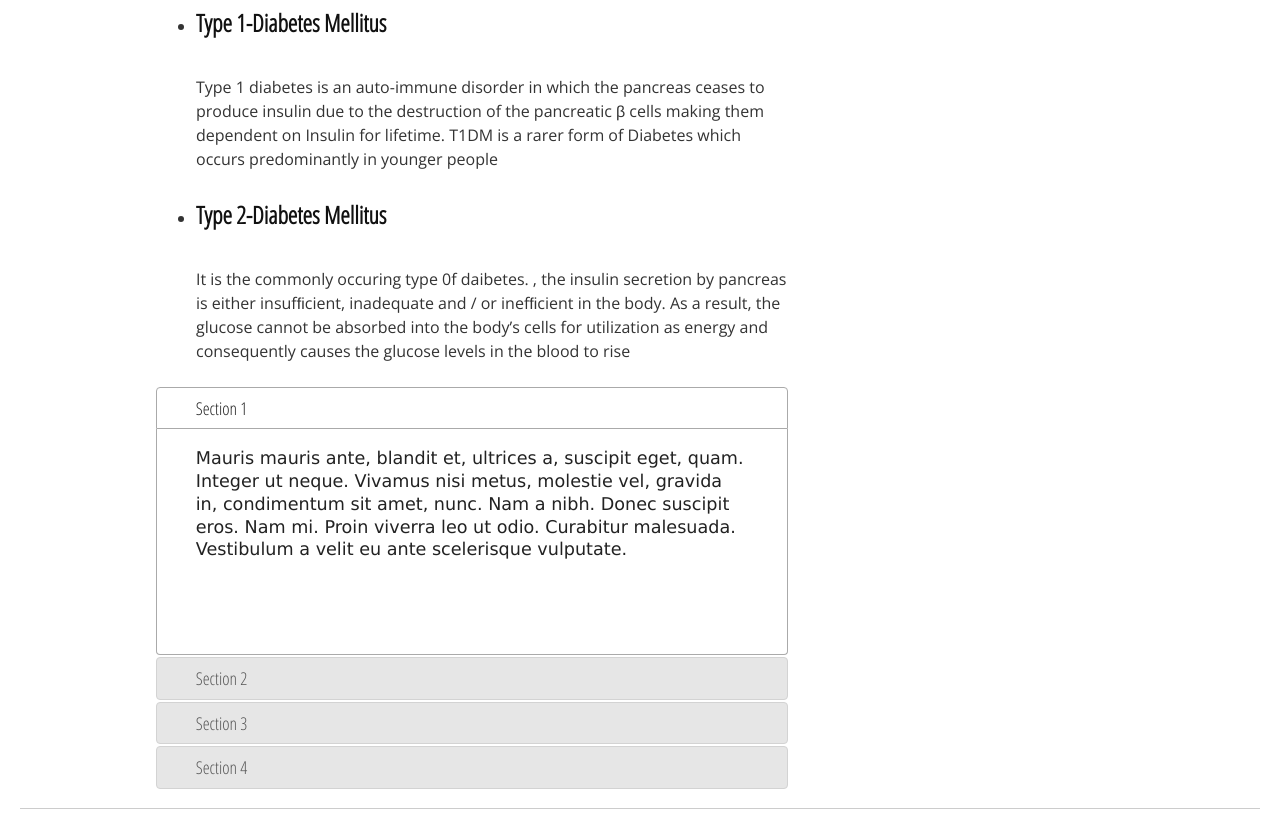
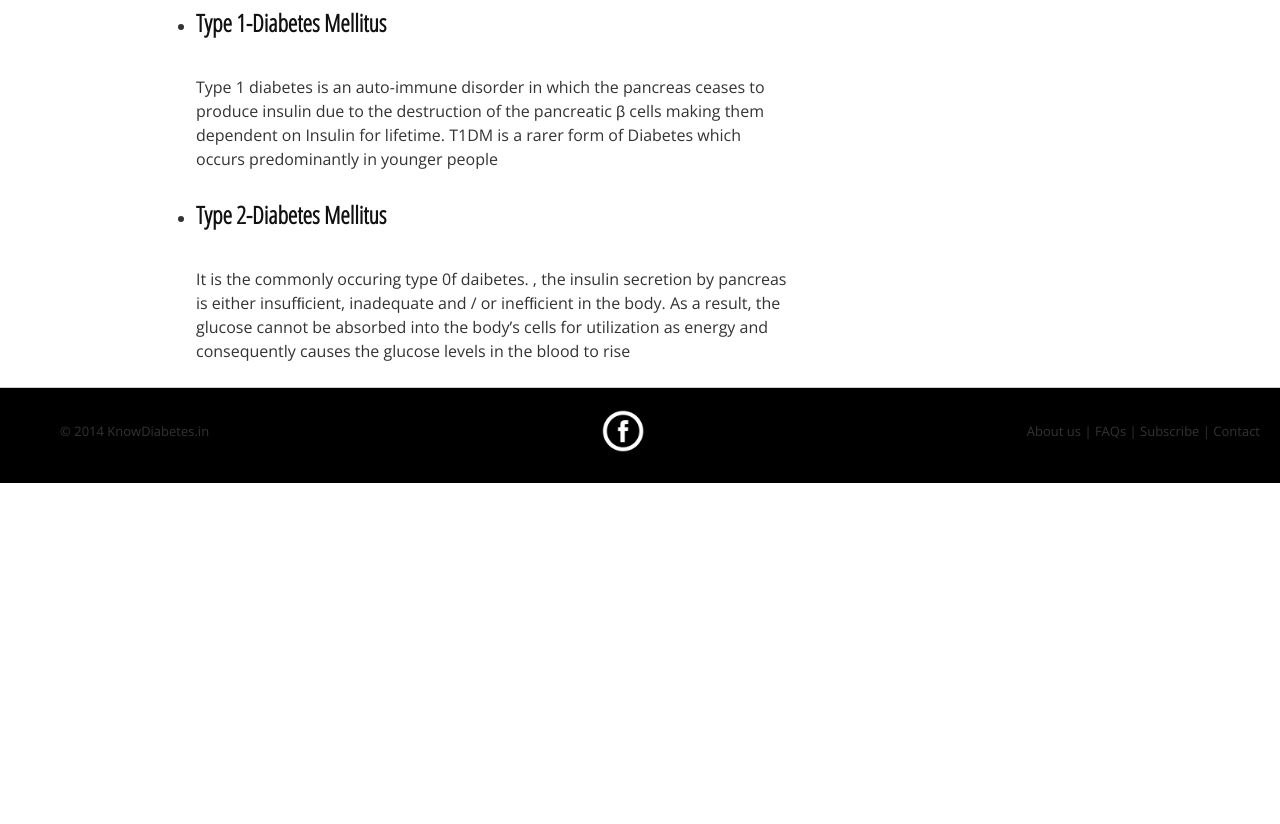
Before and after one commit to schafle/www.knowdiabetes.in, a plain HTML site: page index.html in a window 1280 px wide. Shown: the part 1972-2796 px from the top of the page. After the commit the page ends 2455 px from the top, so only its background shows below. Drawn offline with nearby package versions, Linux system fonts and the light colour scheme.

Commit message:
footer is edited; facebook social icon is added; accordion is shifted to aside; accordion is made collapsible

```diff
--- a/css/footer.css
+++ b/css/footer.css
@@ -1,7 +1,8 @@
 footer#worlds_end {
   *zoom: 1;
-  padding: 1.5em 20px;
+  /*padding: 1.5em 20px;*/
   background: url(../images/arches.png);
+  background-color:#000000;
   font-size: small;
 }
 footer#worlds_end:before,
@@ -16,22 +17,44 @@ footer#worlds_end div#license {
   -webkit-box-sizing: border-box;
   -moz-box-sizing: border-box;
   box-sizing: border-box;
-  *behavior: url(/assets/js/libs/boxsizing.htc);
   display: inline;
   float: left;
-  width: 58.333333333333336%;
+  width: 45%;
   padding: 0 20px;
-  *width: 58.28562340966921%;
+  vertical-align:middle;
+  line-height: 50px;
 }
 footer#worlds_end div#contact {
   -webkit-box-sizing: border-box;
   -moz-box-sizing: border-box;
   box-sizing: border-box;
-  *behavior: url(/assets/js/libs/boxsizing.htc);
   display: inline;
-  float: left;
-  width: 41.66666666666667%;
+  float: right;
+  width: 45%;
   padding: 0 20px;
-  *width: 41.61895674300255%;
   text-align: right;
+  vertical-align:middle;
+  line-height: 50px;
 }
+footer#worlds_end div#social-icons {
+  -webkit-box-sizing: border-box;
+  -moz-box-sizing: border-box;
+  box-sizing: border-box;
+  display: inline;
+  float: center;
+   width: 10%;
+   vertical-align:middle;
+}
+
+#footer-links li{
+	display:inline;
+}
+
+#footer-list li{
+	display:inline;
+}
+
+#social-icons img{
+	width:50px;
+	height:50px;
+}
--- a/css/local.css
+++ b/css/local.css
@@ -14,7 +14,3 @@ form{
     height: 610px;
 	padding-bottom:30px;
 }
-
-#worlds_end{
-
-}
--- a/index.html
+++ b/index.html
@@ -29,11 +29,13 @@
 	<link rel="stylesheet" href="css/jquery-ui.css">
 	<script src="js/jquery-1.10.2.js"></script>
 	<script src="js/jquery-ui.js"></script>
-	<!-- <link rel="stylesheet" href="css/accordion.css"> -->
 	<script>
 	  $(function() {
-		$( "#accordion" ).accordion();
-	  });
+    $( "#accordion" ).accordion({
+	  collapsible: true,
+      heightStyle: "content"
+    });
+  });
 	</script>
 </head>
 
@@ -132,7 +134,98 @@
 						It is the commonly occuring type 0f daibetes. , the insulin secretion by pancreas is either insufﬁcient, inadequate and / or inefﬁcient in the body. As a result, the glucose cannot be absorbed into the body’s cells for utilization as energy and consequently causes the glucose levels in the blood to rise
 					</p>
 				</ul>
-					<div id="accordion">
+					<!-- <div id="accordion">
+  <h3>Section 1</h3>
+  <div>
+    <p>
+    Mauris mauris ante, blandit et, ultrices a, suscipit eget, quam. Integer
+    ut neque. Vivamus nisi metus, molestie vel, gravida in, condimentum sit
+    amet, nunc. Nam a nibh. Donec suscipit eros. Nam mi. Proin viverra leo ut
+    odio. Curabitur malesuada. Vestibulum a velit eu ante scelerisque vulputate.
+    </p>
+  </div>
+  <h3>Section 2</h3>
+  <div>
+    <p>
+    Sed non urna. Donec et ante. Phasellus eu ligula. Vestibulum sit amet
+    purus. Vivamus hendrerit, dolor at aliquet laoreet, mauris turpis porttitor
+    velit, faucibus interdum tellus libero ac justo. Vivamus non quam. In
+    suscipit faucibus urna.
+    </p>
+  </div>
+  <h3>Section 3</h3>
+  <div>
+    <p>
+    Nam enim risus, molestie et, porta ac, aliquam ac, risus. Quisque lobortis.
+    Phasellus pellentesque purus in massa. Aenean in pede. Phasellus ac libero
+    ac tellus pellentesque semper. Sed ac felis. Sed commodo, magna quis
+    lacinia ornare, quam ante aliquam nisi, eu iaculis leo purus venenatis dui.
+    </p>
+    <ul>
+      <li>List item one</li>
+      <li>List item two</li>
+      <li>List item three</li>
+    </ul>
+  </div>
+  <h3>Section 4</h3>
+  <div>
+    <p>
+    Cras dictum. Pellentesque habitant morbi tristique senectus et netus
+    et malesuada fames ac turpis egestas. Vestibulum ante ipsum primis in
+    faucibus orci luctus et ultrices posuere cubilia Curae; Aenean lacinia
+    mauris vel est.
+    </p>
+    <p>
+    Suspendisse eu nisl. Nullam ut libero. Integer dignissim consequat lectus.
+    Class aptent taciti sociosqu ad litora torquent per conubia nostra, per
+    inceptos himenaeos.
+    </p>
+  </div>
+	</div> -->
+			</section>
+
+			<aside>
+
+				<h2>Quick Look</h2>
+
+				<div>
+					<p class="faq">
+						<ul>
+							<li><a href="#">Common myths about Diabetes</a></li>
+							<li><a href="#">Diabetes and Pregnancy</a></li>
+							<li><a href="#">Diabetes and Sex</a></li>
+							<li>
+								<a href="#">Food habits for Diabetes</a>
+								<ol>
+									<li><a href="#">Food to be avoided</a></li>
+									<li><a href="#">Food to be consumed </a></li>
+									<li><a href="#">Contact dietician</a></li>
+								</ol>
+							</li>
+							<li><a href="#">Who is at risk of acquiring diabetes?</a></li>
+							<li><a href="#">Signs & Symptoms of Diabetes</a></li>
+							<li><a href="#">Complications of Diabetes</a></li>
+							<li><a href="#">Diagnosis of Diabetes</a></li>
+							<li><a href="#">Body Mass Index</a></li>
+							<li><a href="#">BMI chart for Asians</a></li>
+							<li><a href="#">Must do in Diabetes</a></li>
+							<li><a href="#">Must do in Diabetes</a></li>
+
+							<!-- <li>
+								<a href="#">Complications of Diabetes</a>
+								<ul>
+									<li>
+										<a href="#">Acute(Short term) Hypoglycaemia<a>
+										<p>
+									<li>
+
+								</ul>
+							</li> -->
+
+						</ul>
+					</p>
+				</div>
+				<div id="accordion">
   <h3>Section 1</h3>
   <div>
     <p>
@@ -180,49 +273,6 @@
     </p>
   </div>
 	</div>
-			</section>
-
-			<aside>
-
-				<h2>Quick Look</h2>
-
-				<div>
-					<p class="faq">
-						<ul>
-							<li><a href="#">Common myths about Diabetes</a></li>
-							<li><a href="#">Diabetes and Pregnancy</a></li>
-							<li><a href="#">Diabetes and Sex</a></li>
-							<li>
-								<a href="#">Food habits for Diabetes</a>
-								<ol>
-									<li><a href="#">Food to be avoided</a></li>
-									<li><a href="#">Food to be consumed </a></li>
-									<li><a href="#">Contact dietician</a></li>
-								</ol>
-							</li>
-							<li><a href="#">Who is at risk of acquiring diabetes?</a></li>
-							<li><a href="#">Signs & Symptoms of Diabetes</a></li>
-							<li><a href="#">Complications of Diabetes</a></li>
-							<li><a href="#">Diagnosis of Diabetes</a></li>
-							<li><a href="#">Body Mass Index</a></li>
-							<li><a href="#">BMI chart for Asians</a></li>
-							<li><a href="#">Must do in Diabetes</a></li>
-							<li><a href="#">Must do in Diabetes</a></li>
-
-							<!-- <li>
-								<a href="#">Complications of Diabetes</a>
-								<ul>
-									<li>
-										<a href="#">Acute(Short term) Hypoglycaemia<a>
-										<p>
-									<li>
-
-								</ul>
-							</li> -->
-
-						</ul>
-					</p>
-				</div>
 
 			</aside>
 
@@ -231,12 +281,28 @@
 	</div>
 	<footer id="worlds_end">
 		<hr>
-		<div id="license">
-			Licensed under the <a href="">CC Share Alike</a> license.
-			Do whatever you like with it but be nice huh?
-		</div>
-
-		<div id="contact">Contact us on twitter at <a href="http://twitter.com/abbandunne">@abbandunne</a> &amp; <a href="http://twitter.com/jimmynotjim">@jimmynotjim</a>.</div>
+		<ul id="footer-list">
+		<li>
+			<div id="license">
+				© 2014 KnowDiabetes.in
+			</div>
+		</li>
+		<li>
+			<div id="social-icons">
+				<img src="images/icons/facebook.png">
+			</div>
+		</li>
+		<li>
+			<div id="contact">
+				<ul id="footer-links">
+					<li>About us</li><li> | </li>
+					<li>FAQs</li><li> | </li>
+					<li>Subscribe</li><li> | </li>
+					<li>Contact</li>
+				</ul>
+			</div>
+		</li>
+		</ul>
 	</footer>
 
 </body>
```
Also changed, not shown: images/icons/facebook.png (added).
